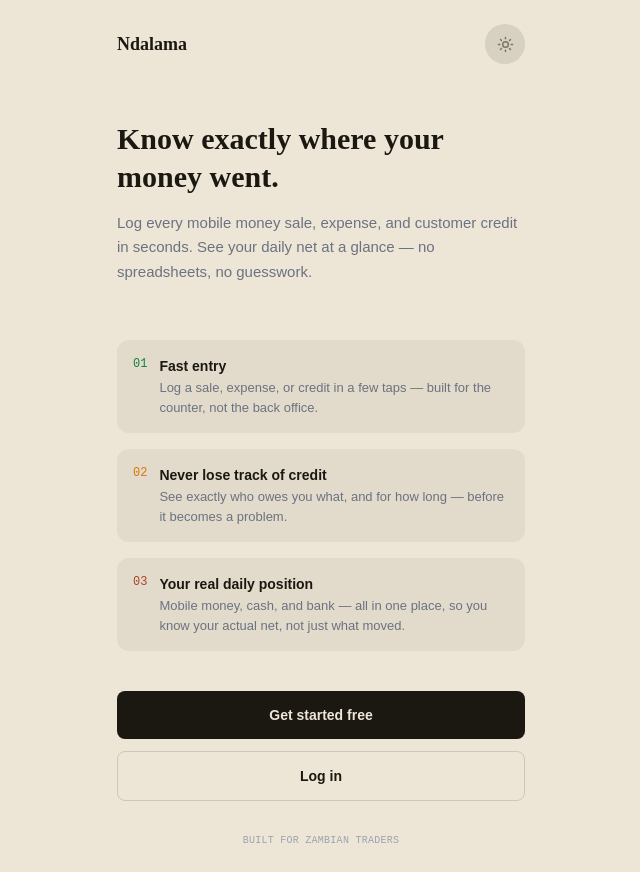
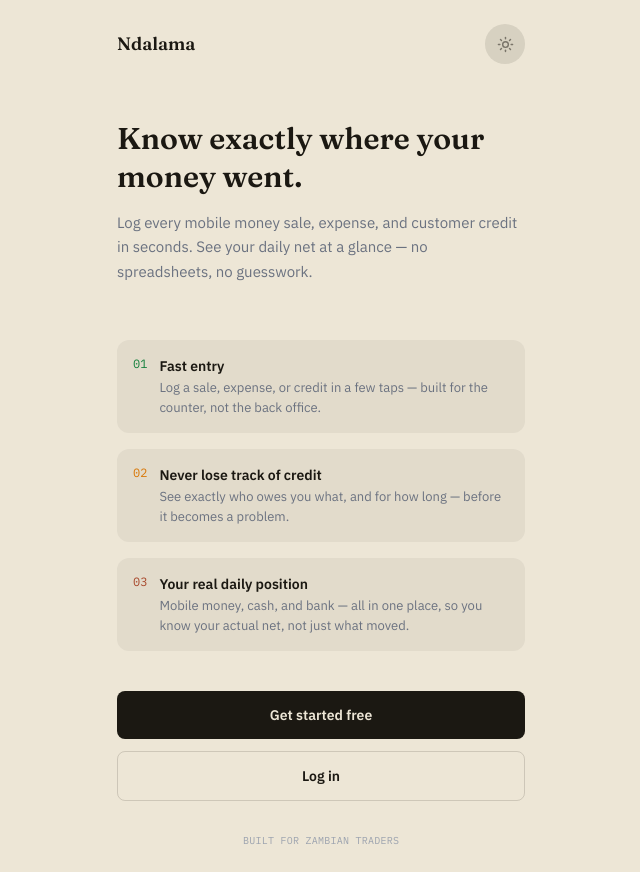
Before and after one commit to Obito324HX/ndalama, a Next.js app: page / in a window 1280 px wide. Shown: the whole page, without its empty margins (319-959 px from the left). Built offline with nearby package versions, Linux system fonts and the light colour scheme.

Commit message:
Load Fraunces/IBM Plex Sans/IBM Plex Mono properly via next/font instead of relying on system fallback

```diff
--- a/app/layout.tsx
+++ b/app/layout.tsx
@@ -1,4 +1,25 @@
+import { Fraunces, IBM_Plex_Sans, IBM_Plex_Mono } from 'next/font/google';
 import './globals.css';
+
+const fraunces = Fraunces({
+  subsets: ['latin'],
+  variable: '--font-fraunces',
+  display: 'swap',
+});
+
+const plexSans = IBM_Plex_Sans({
+  subsets: ['latin'],
+  weight: ['400', '500', '600'],
+  variable: '--font-plex-sans',
+  display: 'swap',
+});
+
+const plexMono = IBM_Plex_Mono({
+  subsets: ['latin'],
+  weight: ['400', '500', '600'],
+  variable: '--font-plex-mono',
+  display: 'swap',
+});
 
 export const metadata = {
   title: 'Ndalama',
@@ -17,7 +38,11 @@
 
 export default function RootLayout({ children }: { children: React.ReactNode }) {
   return (
-    <html lang="en" suppressHydrationWarning>
+    <html
+      lang="en"
+      suppressHydrationWarning
+      className={`${fraunces.variable} ${plexSans.variable} ${plexMono.variable}`}
+    >
       <head>
         <script dangerouslySetInnerHTML={{ __html: themeInitScript }} />
       </head>
--- a/tailwind.config.ts
+++ b/tailwind.config.ts
@@ -11,9 +11,9 @@
         rust: '#A8472B',
       },
       fontFamily: {
-        sans: ['IBM Plex Sans', 'sans-serif'],
-        serif: ['Fraunces', 'serif'],
-        mono: ['IBM Plex Mono', 'monospace'],
+        sans: ['var(--font-plex-sans)', 'sans-serif'],
+        serif: ['var(--font-fraunces)', 'serif'],
+        mono: ['var(--font-plex-mono)', 'monospace'],
       },
     },
   },
```
